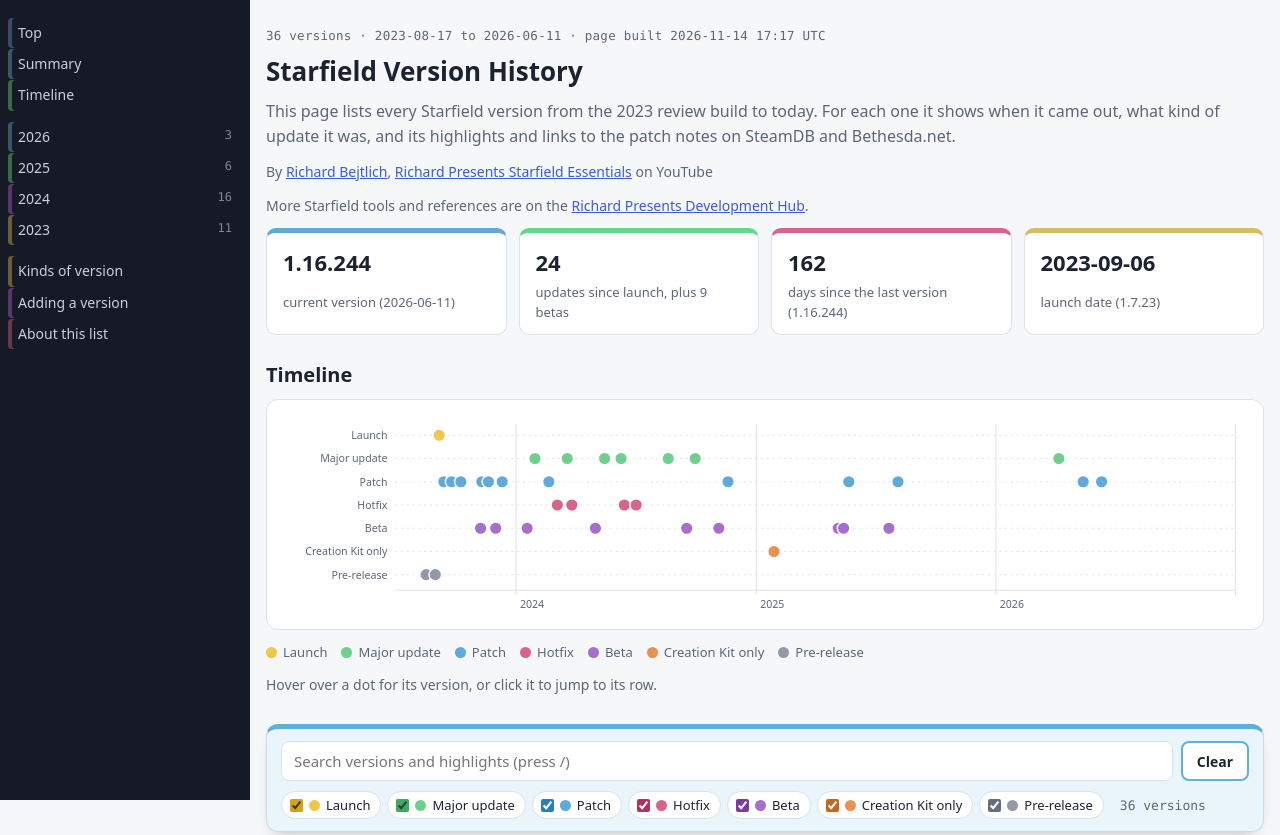
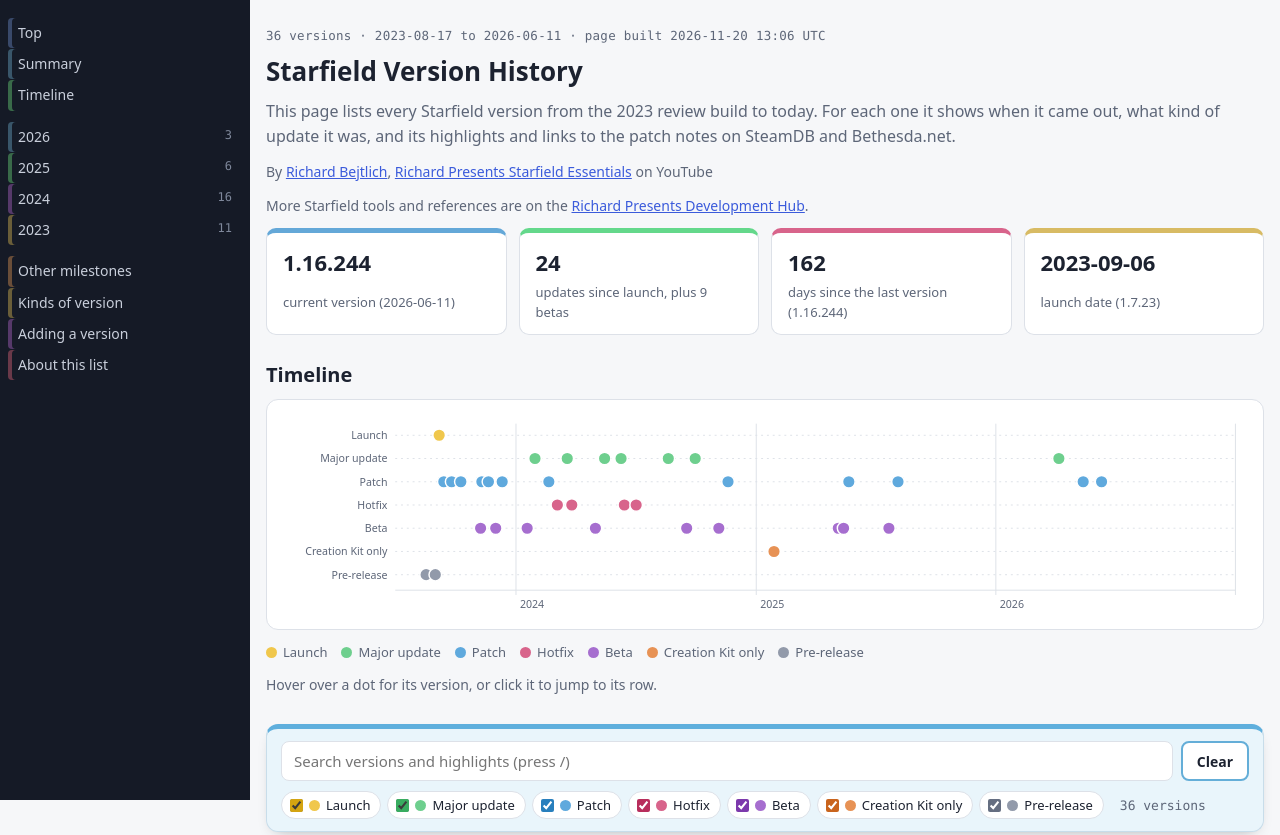
Before and after one commit to taosecurity/starfield-version-history, a plain HTML site: page index.html in a window 1280 px wide. Shown: the top 835 px of the page. Drawn offline with Linux system fonts and the light colour scheme.

Commit message:
Rebuild version-history: build 2026-11-20 13:06 UTC
I am the developer, and Claude is the programmer.

Co-Authored-By: Claude Sonnet 5.5 <noreply@anthropic.com>

```diff
--- a/index.html
+++ b/index.html
@@ -137,14 +137,15 @@ footer { font-size: 13px; color: var(--muted); border-top: 1px solid var(--line)
     <li><a href="#stats" style="--h:205">Summary</a></li>
     <li><a href="#timeline-sec" style="--h:140">Timeline</a></li>
     <li class="gap" id="toc-years"></li>
-    <li class="gap"><a href="#kinds" style="--h:45">Kinds of version</a></li>
+    <li class="gap"><a href="#milestones" style="--h:25">Other milestones</a></li>
+    <li><a href="#kinds" style="--h:45">Kinds of version</a></li>
     <li><a href="#edit" style="--h:275">Adding a version</a></li>
     <li><a href="#about" style="--h:340">About this list</a></li>
   </ul>
 </nav>
 <main>
 <header id="top">
-  <p class="eyebrow"><span id="eyebrow-n">loading versions.csv</span> &middot; page built 2026-11-14 17:17 UTC</p>
+  <p class="eyebrow"><span id="eyebrow-n">loading versions.csv</span> &middot; page built 2026-11-20 13:06 UTC</p>
   <h1>Starfield Version History</h1>
   <p class="lede">This page lists every Starfield version from the 2023 review build to today. For each one it shows when it came out, what kind of update it was, and its highlights and links to the patch notes on SteamDB and Bethesda.net.</p>
   <p class="byline">By <a href="https://github.com/taosecurity" target="_blank" rel="noopener">Richard Bejtlich</a>, <a href="https://www.youtube.com/@RichardBejtlich" target="_blank" rel="noopener">Richard Presents Starfield Essentials</a> on YouTube</p>
@@ -166,6 +167,13 @@ footer { font-size: 13px; color: var(--muted); border-top: 1px solid var(--line)
 </div>
 <p id="nomatch" hidden>No versions match.</p>
 <div id="years" style="display:grid;gap:20px"></div>
+<section id="milestones" class="about">
+  <h2>Other milestones</h2>
+  <p>These events matter to players and modders but aren't game versions, so they aren't counted above.</p>
+  <ul>
+    <li><strong>2026-11-19: <a href="https://starfield.creationkit.bethesda.net/Main_Page" target="_blank" rel="noopener">Official Creation Kit documentation</a>.</strong> Bethesda opened its Creation Kit documentation wiki for Starfield to the public: the official reference for making mods with the Creation Kit. It came with no new game or Creation Kit version.</li>
+  </ul>
+</section>
 <section id="kinds">
   <h2>Kinds of version</h2>
   <div class="kinds">
```
